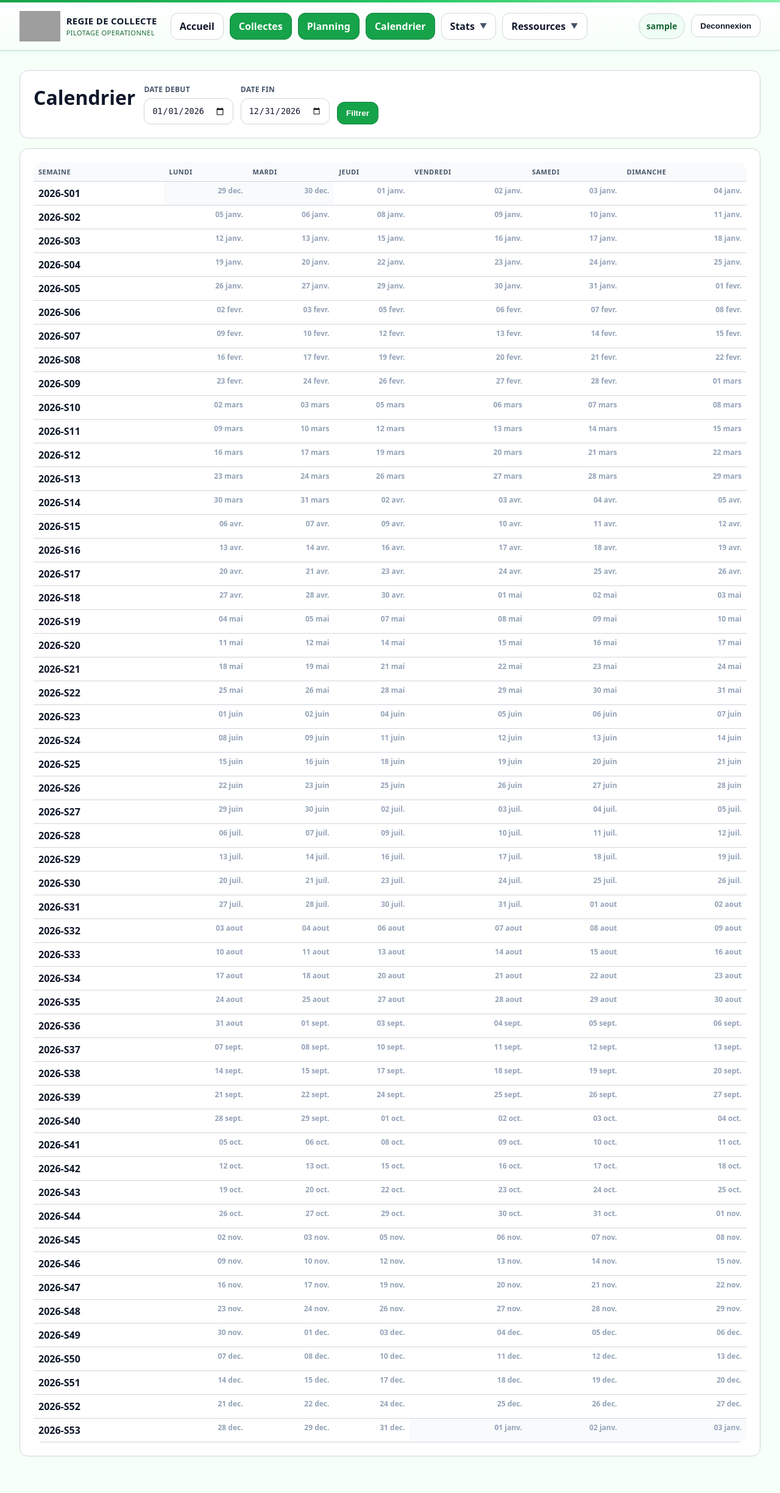
After one commit to dojo360-git/gestom_django, a Django app: page /calendrier/ in a window 1280 px wide. The commit adds this page. Shown: the whole page at 61% size. Run offline with Django 5.2, Linux system fonts and the light colour scheme; a user stored in the database is signed in; tables that the repository leaves empty hold one stand-in row (values such as "Sample post"); parts of the project's set-up code (start-up, migrations or seed data) failed here and were passed over; grey boxes are pictures that could not be loaded.

Commit message:
20260407 19:54

```diff
--- a/core/forms.py
+++ b/core/forms.py
@@ -1,7 +1,7 @@
 from django import forms
 from django.db.models import Q
 from django.utils import timezone
-from .models import Agent, Flux, Energie, Vehicule, Collecte, PresenceMotif, Itineraire, HeuresManuelles
+from .models import Agent, Flux, Energie, Vehicule, Collecte, PresenceMotif, Itineraire, HeuresManuelles, Tache
 
 
 class AgentForm(forms.ModelForm):
@@ -318,3 +318,20 @@ class HeuresManuellesForm(forms.ModelForm):
             if not cleaned_data.get("heure_fin"):
                 cleaned_data["heure_fin"] = agent.hfs_defaut
         return cleaned_data
+
+
+class TacheForm(forms.ModelForm):
+    class Meta:
+        model = Tache
+        fields = ["date", "info", "jour_ferie", "etat"]
+        widgets = {
+            "date": forms.DateInput(attrs={"type": "date"}, format="%Y-%m-%d"),
+            "etat": forms.Select(
+                choices=[
+                    ("", "---------"),
+                    ("ouvert", "ouvert"),
+                    ("en_cours", "en cours"),
+                    ("cloture", "clôturé"),
+                ]
+            ),
+        }
--- a/core/static/core/styles.css
+++ b/core/static/core/styles.css
@@ -1003,6 +1003,55 @@ input[type="checkbox"]{
 .planning3__w-100{ width: 100%; }
 
 /* =========================
+   Calendrier
+========================= */
+.calendrier__table{
+  min-width: 980px;
+}
+.calendrier__week{
+  font-weight: 800;
+  white-space: nowrap;
+}
+.calendrier__cell{
+  position: relative;
+  min-height: 96px;
+  vertical-align: top;
+  padding-top: 24px;
+}
+.calendrier__cell--active{
+  cursor: pointer;
+}
+.calendrier__cell--active:hover{
+  background: #ecfdf3;
+}
+.calendrier__cell--out{
+  background: #f8fafc;
+}
+.calendrier__watermark{
+  position: absolute;
+  top: 6px;
+  right: 8px;
+  font-size: 12px;
+  color: #94a3b8;
+  font-weight: 700;
+  pointer-events: none;
+}
+.calendrier__task{
+  display: grid;
+  gap: 2px;
+  margin-bottom: 8px;
+  padding: 6px 8px;
+  border-radius: 10px;
+  border: 1px solid #bbf7d0;
+  background: #f0fdf4;
+}
+.calendrier__checkbox-row{
+  display: flex;
+  align-items: center;
+  gap: 10px;
+}
+
+/* =========================
    Home weather
 ========================= */
 .home-weather{
--- a/core/templates/core/base.html
+++ b/core/templates/core/base.html
@@ -49,6 +49,7 @@
           <a class="btn btn--ghost" href="{% url 'core:home' %}">Accueil</a>
           <a class="btn btn--primary" href="{% url 'core:collecte_list' %}">Collectes</a>
           <a class="btn btn--primary" href="{% url 'core:planning' %}">Planning</a>
+          <a class="btn btn--primary" href="{% url 'core:calendrier' %}">Calendrier</a>
           <details class="nav__dropdown">
             <summary class="btn btn--ghost nav__dropdown-toggle">
               Stats <span class="nav__caret" aria-hidden="true">▼</span>
--- /dev/null
+++ b/core/templates/core/calendrier.html
@@ -0,0 +1,168 @@
+{% extends "core/base.html" %}
+
+{% block title %}Calendrier{% endblock %}
+
+{% block content %}
+<div class="planning">
+  <div class="card">
+    <div class="card__pad">
+      <div class="header header--controls-left">
+        <div>
+          <h1 class="h1">Calendrier</h1>
+        </div>
+        <form class="planning__controls" method="get">
+          <label class="planning__control">
+            <span class="planning__label">Date debut</span>
+            <input class="input" type="date" name="date_debut" value="{{ date_debut|date:'Y-m-d' }}">
+          </label>
+          <label class="planning__control">
+            <span class="planning__label">Date fin</span>
+            <input class="input" type="date" name="date_fin" value="{{ date_fin|date:'Y-m-d' }}">
+          </label>
+          <button class="btn btn--primary" type="submit">Filtrer</button>
+        </form>
+      </div>
+    </div>
+  </div>
+
+  <div class="card">
+    <div class="card__pad">
+      <div class="table-wrap">
+        <table class="table calendrier__table">
+          <thead>
+            <tr>
+              <th>Semaine</th>
+              <th>Lundi</th>
+              <th>Mardi</th>
+              <th>Jeudi</th>
+              <th>Vendredi</th>
+              <th>Samedi</th>
+              <th>Dimanche</th>
+            </tr>
+          </thead>
+          <tbody>
+            {% for row in rows %}
+              <tr>
+                <td class="calendrier__week">{{ row.semaine_label }}</td>
+                {% for cell in row.cells %}
+                  <td
+                    class="calendrier__cell {% if cell.in_range %}calendrier__cell--active{% else %}calendrier__cell--out{% endif %}"
+                    {% if cell.in_range %}data-date="{{ cell.date_str }}"{% endif %}
+                  >
+                    <span class="calendrier__watermark">{{ cell.date_watermark }}</span>
+                    {% for tache in cell.taches %}
+                      <div class="calendrier__task">
+                        <span>{{ tache.info }}</span>
+                        <span class="sub">{{ tache.etat }}</span>
+                      </div>
+                    {% endfor %}
+                  </td>
+                {% endfor %}
+              </tr>
+            {% empty %}
+              <tr>
+                <td colspan="7" class="sub">Aucune semaine sur cette periode.</td>
+              </tr>
+            {% endfor %}
+          </tbody>
+        </table>
+      </div>
+    </div>
+  </div>
+</div>
+
+<div class="planning-modal" id="tacheModal" aria-hidden="true">
+  <div class="planning-modal__backdrop" data-close-tache="1"></div>
+  <div class="planning-modal__panel" role="dialog" aria-modal="true" aria-labelledby="tacheModalTitle">
+    <div class="planning-modal__head">
+      <div>
+        <h2 class="h2" id="tacheModalTitle" style="margin:0;">Nouvelle tache</h2>
+        <p class="sub" id="tacheModalDate" style="margin:6px 0 0;"></p>
+      </div>
+      <button class="btn btn--ghost btn--sm" type="button" data-close-tache="1">Fermer</button>
+    </div>
+
+    <form method="post" class="form">
+      {% csrf_token %}
+      <input type="hidden" name="date" id="id_modal_date" value="{{ modal_date_value }}">
+
+      <div class="field">
+        <label for="id_info">Info</label>
+        {{ tache_form.info }}
+        {{ tache_form.info.errors }}
+      </div>
+
+      <div class="field">
+        <label for="id_etat">Etat</label>
+        {{ tache_form.etat }}
+        {{ tache_form.etat.errors }}
+      </div>
+
+      <div class="field calendrier__checkbox-row">
+        <label for="id_jour_ferie">Jour ferie</label>
+        {{ tache_form.jour_ferie }}
+        {{ tache_form.jour_ferie.errors }}
+      </div>
+
+      <div class="actions">
+        <button class="btn btn--primary" type="submit">Enregistrer</button>
+      </div>
+    </form>
+  </div>
+</div>
+
+<script>
+  (function () {
+    var modal = document.getElementById("tacheModal");
+    var modalDateText = document.getElementById("tacheModalDate");
+    var modalDateInput = document.getElementById("id_modal_date");
+    if (!modal || !modalDateText || !modalDateInput) {
+      return;
+    }
+
+    function formatDateFr(dateStr) {
+      if (!dateStr) return "";
+      var parts = dateStr.split("-");
+      if (parts.length !== 3) return dateStr;
+      var months = ["janv.", "fevr.", "mars", "avr.", "mai", "juin", "juil.", "aout", "sept.", "oct.", "nov.", "dec."];
+      var year = parts[0];
+      var monthIndex = parseInt(parts[1], 10) - 1;
+      var day = parts[2];
+      if (monthIndex < 0 || monthIndex > 11) return dateStr;
+      return day + " " + months[monthIndex] + " " + year;
+    }
+
+    function openModalForDate(dateStr) {
+      modalDateInput.value = dateStr;
+      modalDateText.textContent = "Date : " + formatDateFr(dateStr);
+      modal.setAttribute("aria-hidden", "false");
+    }
+
+    function closeModal() {
+      modal.setAttribute("aria-hidden", "true");
+    }
+
+    document.addEventListener("click", function (event) {
+      if (event.target && event.target.dataset && event.target.dataset.closeTache) {
+        closeModal();
+        return;
+      }
+      var cell = event.target.closest(".calendrier__cell--active");
+      if (!cell) return;
+      var dateValue = cell.getAttribute("data-date");
+      if (!dateValue) return;
+      openModalForDate(dateValue);
+    });
+
+    document.addEventListener("keydown", function (event) {
+      if (event.key === "Escape") {
+        closeModal();
+      }
+    });
+
+    {% if modal_open and modal_date_value %}
+      openModalForDate("{{ modal_date_value }}");
+    {% endif %}
+  })();
+</script>
+{% endblock %}
--- a/core/templates/core/home.html
+++ b/core/templates/core/home.html
@@ -57,7 +57,7 @@
         {% for item in meteo_forecast_cards %}
           <article class="home-weather__item" role="listitem">
             <p class="home-weather__item-label">{{ item.date_label }}</p>
-            <div class="home-weather__item-body" title="T° à 05:00 et 12:00&#10;💧 : 0% pas de risque de pluie&#10;💨 : Vitesse du vent">
+            <div class="home-weather__item-body" title="T° à 05:00 et 12:00&#10;💧 : 0% risque de pluie faible&#10;💧 : 100%  pluie très probable&#10;💨 : Vitesse du vent">
               <div class="home-weather__item-icon-wrap">
                 <img
                   class="home-weather__item-icon"
--- a/core/urls.py
+++ b/core/urls.py
@@ -11,6 +11,7 @@ from .views import (
     CollecteListView, CollecteDetailView, CollecteCreateView, CollecteUpdateView, CollecteDeleteView,
     HeuresManuellesListView, HeuresManuellesDetailView, HeuresManuellesCreateView, HeuresManuellesUpdateView, HeuresManuellesDeleteView,
     planning,
+    calendrier,
 )
 
 app_name = "core"
@@ -24,6 +25,7 @@ urlpatterns = [
     path("statistiques_heure_sup/", login_required(views.statistiques_heure_sup), name="statistiques_heure_sup"),
     path("statistiques_agents/", login_required(views.statistiques_agents), name="statistiques_agents"),
     path("planning/", login_required(planning), name="planning"),
+    path("calendrier/", login_required(calendrier), name="calendrier"),
     path("agents/", login_required(views.agents2), name="agents2"),
 
     # Agents
--- a/core/views.py
+++ b/core/views.py
@@ -23,8 +23,9 @@ from .forms import (
     VehiculeForm,
     CollecteForm,
     HeuresManuellesForm,
+    TacheForm,
 )
-from .models import Agent, Flux, Energie, PresenceMotif, Itineraire, Vehicule, Collecte, HeuresManuelles
+from .models import Agent, Flux, Energie, PresenceMotif, Itineraire, Vehicule, Collecte, HeuresManuelles, Tache
 
 
 def home(request):
@@ -1941,3 +1942,113 @@ def planning(request):
             "rows": table_rows,
         },
     )
+
+
+def calendrier(request):
+    today = timezone.localdate()
+    default_start = today.replace(month=1, day=1)
+    default_end = today.replace(month=12, day=31)
+
+    def parse_date(value, default):
+        if not value:
+            return default
+        try:
+            return datetime.strptime(value, "%Y-%m-%d").date()
+        except ValueError:
+            return default
+
+    date_debut = parse_date(request.GET.get("date_debut"), default_start)
+    date_fin = parse_date(request.GET.get("date_fin"), default_end)
+    if date_debut > date_fin:
+        date_debut, date_fin = date_fin, date_debut
+
+    modal_open = False
+    modal_date_value = ""
+    tache_form = TacheForm(initial={"jour_ferie": False, "etat": ""})
+
+    if request.method == "POST":
+        tache_form = TacheForm(request.POST)
+        modal_open = True
+        modal_date_value = request.POST.get("date", "")
+        if tache_form.is_valid():
+            tache_form.save()
+            params = f"?date_debut={date_debut:%Y-%m-%d}&date_fin={date_fin:%Y-%m-%d}"
+            return redirect(f"{reverse('core:calendrier')}{params}")
+
+    day_specs = [
+        ("lundi", 0, "Lundi"),
+        ("mardi", 1, "Mardi"),
+        ("jeudi", 3, "Jeudi"),
+        ("vendredi", 4, "Vendredi"),
+        ("samedi", 5, "Samedi"),
+        ("dimanche", 6, "Dimanche"),
+    ]
+
+    month_map = {
+        1: "janv.",
+        2: "fevr.",
+        3: "mars",
+        4: "avr.",
+        5: "mai",
+        6: "juin",
+        7: "juil.",
+        8: "aout",
+        9: "sept.",
+        10: "oct.",
+        11: "nov.",
+        12: "dec.",
+    }
+
+    start_monday = date_debut - timedelta(days=date_debut.weekday())
+    end_monday = date_fin - timedelta(days=date_fin.weekday())
+    week_starts = []
+    cursor = start_monday
+    while cursor <= end_monday:
+        week_starts.append(cursor)
+        cursor += timedelta(days=7)
+
+    taches = (
+        Tache.objects.filter(date__range=(date_debut, date_fin))
+        .order_by("date", "id")
+    )
+    taches_by_date = defaultdict(list)
+    for tache in taches:
+        taches_by_date[tache.date].append(tache)
+
+    rows = []
+    for week_start in week_starts:
+        iso_year, iso_week, _iso_day = week_start.isocalendar()
+        cells = []
+        for key, day_index, label in day_specs:
+            cell_date = week_start + timedelta(days=day_index)
+            in_range = date_debut <= cell_date <= date_fin
+            cells.append(
+                {
+                    "key": key,
+                    "label": label,
+                    "date": cell_date,
+                    "date_str": cell_date.strftime("%Y-%m-%d"),
+                    "date_watermark": f"{cell_date.day:02d} {month_map[cell_date.month]}",
+                    "in_range": in_range,
+                    "taches": taches_by_date.get(cell_date, []),
+                }
+            )
+        rows.append(
+            {
+                "semaine_label": f"{iso_year}-S{iso_week:02d}",
+                "cells": cells,
+            }
+        )
+
+    return render(
+        request,
+        "core/calendrier.html",
+        {
+            "date_debut": date_debut,
+            "date_fin": date_fin,
+            "rows": rows,
+            "tache_form": tache_form,
+            "modal_open": modal_open,
+            "modal_date_value": modal_date_value,
+        },
+    )
```
Also changed, not shown: AGENTS.md (+3 -0 lines), core/admin.py (+8 -1 lines), core/models.py (+24 -0 lines), docker-compose__dev__.yml (+24 -4 lines), core/migrations/0013_tache.py (added), core/migrations/0014_tache_optional_fields.py (added), readme-install__dev__PC__windows.md.
